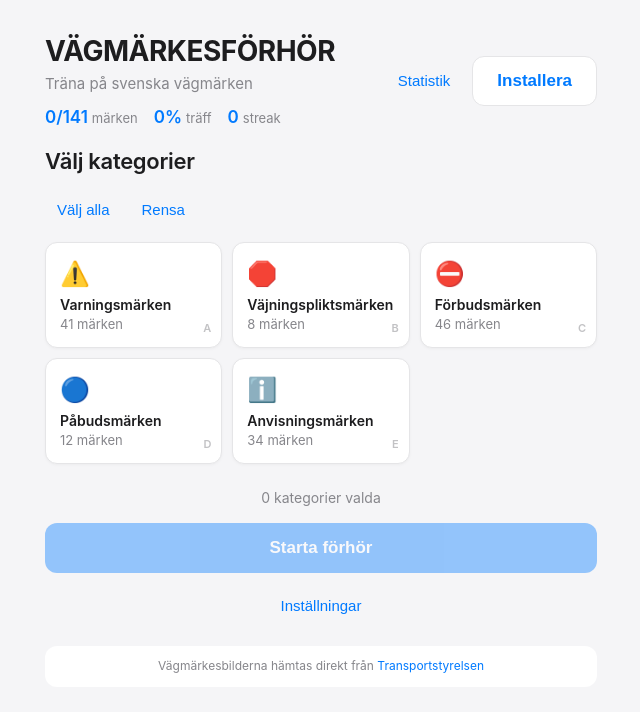
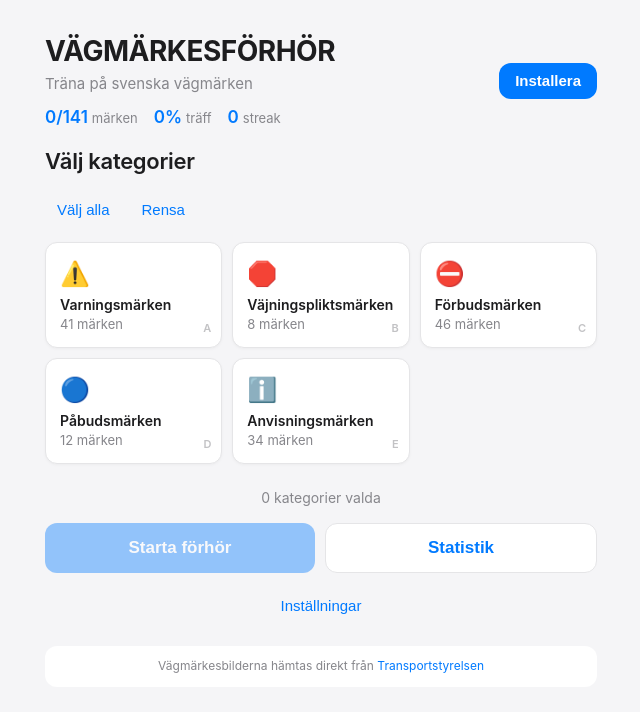
Before and after one commit to lukkan78/V-gm-rken, a website with bundled scripts: page index.html in a window 1280 px wide. Shown: the whole page, without its empty margins (319-959 px from the left). Built offline with nearby package versions, Linux system fonts and the light colour scheme.

Commit message:
Improve UI with better buttons and lock portrait orientation
- Move Statistik button next to Starta as equal prominent buttons
- Remove Statistik from header for cleaner look
- Add portrait orientation lock in manifest
- Prevent horizontal scrolling in CSS
- Update manifest colors to match light theme

Co-Authored-By: Claude Sonnet 4.5 <noreply@anthropic.com>

```diff
--- a/index.html
+++ b/index.html
@@ -23,10 +23,7 @@
           <p class="subtitle">Träna på svenska vägmärken</p>
           <div id="mini-stats"></div>
         </div>
-        <div style="display: flex; gap: 10px;">
-          <button class="ghost-btn" id="dashboard-btn" type="button">Statistik</button>
-          <button class="btn btn-secondary" id="install-btn" type="button" hidden>Installera</button>
-        </div>
+        <button class="btn btn-small" id="install-btn" type="button" hidden>Installera</button>
       </div>
     </header>
 
@@ -43,8 +40,11 @@
 
       <div class="start-footer">
         <p id="selected-count">0 kategorier valda</p>
-        <button class="btn" id="start-btn" type="button" disabled>Starta förhör</button>
-        <button class="ghost-btn" id="settings-btn" type="button" style="margin-top: 16px;">Inställningar</button>
+        <div class="action-buttons">
+          <button class="btn" id="start-btn" type="button" disabled>Starta förhör</button>
+          <button class="btn btn-secondary" id="dashboard-btn-main" type="button">Statistik</button>
+        </div>
+        <button class="ghost-btn" id="settings-btn" type="button">Inställningar</button>
       </div>
     </div>
 
--- a/js/app.js
+++ b/js/app.js
@@ -340,6 +340,7 @@ function bindEvents() {
 
   // Dashboard
   document.getElementById('dashboard-btn')?.addEventListener('click', showDashboard);
+  document.getElementById('dashboard-btn-main')?.addEventListener('click', showDashboard);
 
   // Settings
   document.getElementById('question-count')?.addEventListener('change', e => {
--- a/styles.css
+++ b/styles.css
@@ -16,6 +16,13 @@
   --radius-lg: 16px;
   --safe-top: env(safe-area-inset-top);
   --safe-bottom: env(safe-area-inset-bottom);
+}
+
+/* Prevent horizontal scroll */
+html, body {
+  overflow-x: hidden;
+  max-width: 100vw;
+  position: relative;
 }
 
 @media (prefers-color-scheme: dark) {
@@ -233,6 +240,19 @@ h3 {
   color: var(--text-secondary);
   font-size: 14px;
   margin-bottom: 16px;
+}
+
+.action-buttons {
+  display: flex;
+  gap: 10px;
+}
+
+.action-buttons .btn {
+  flex: 1;
+}
+
+.start-footer .ghost-btn {
+  margin-top: 16px;
 }
 
 /* Icon Button */
```
Also changed, not shown: manifest.webmanifest.
